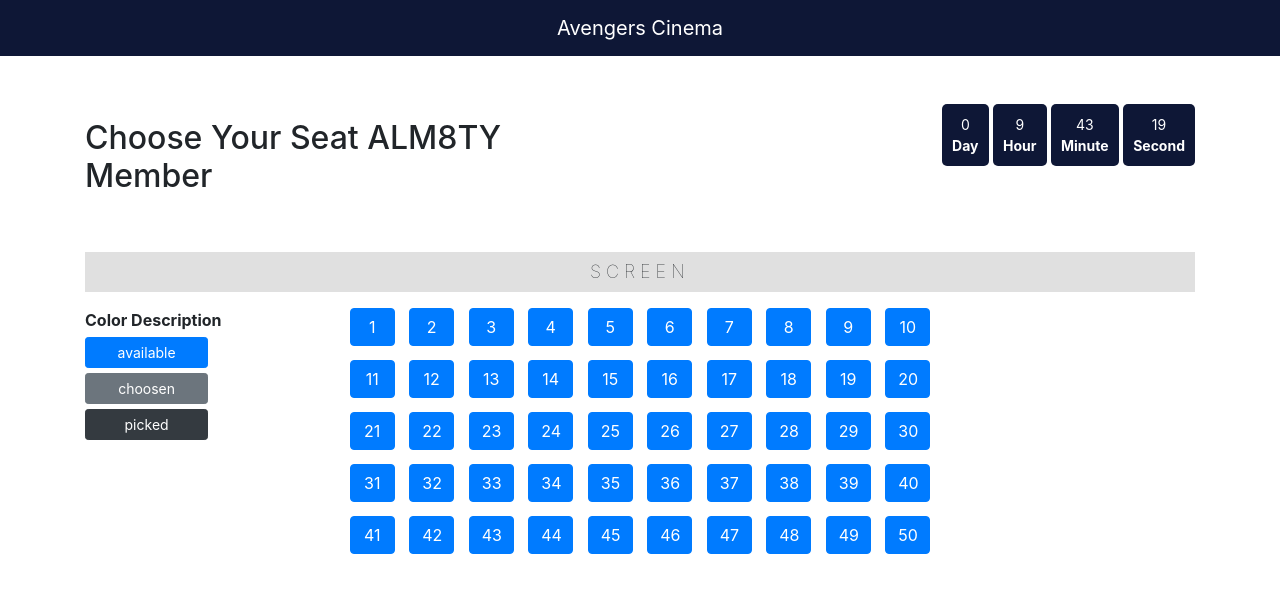
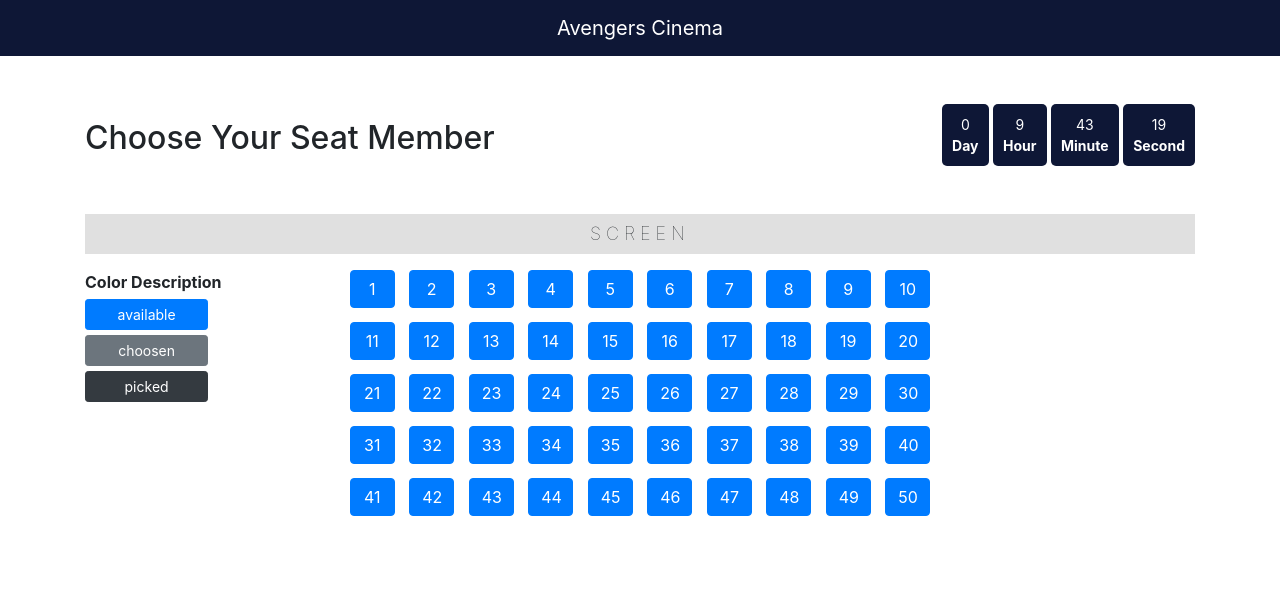
Before and after one commit to dekathomas/avengers-theater, a plain HTML site: page index.html in a window 1280 px wide. Drawn offline with nearby package versions, Linux system fonts and the light colour scheme.

Commit message:
Update index.html

```diff
--- a/index.html
+++ b/index.html
@@ -28,7 +28,7 @@
         <div class="container">
             <div class="row mt-5">
                 <div class="col-sm-6">
-                    <h2 class="choose-seat">Choose Your Seat ALM8TY Member</h2>
+                    <h2 class="choose-seat">Choose Your Seat <span class="className"></span> Member</h2>
                 </div>
                 <div class="col-sm-6">
                     <div class="time">
```
